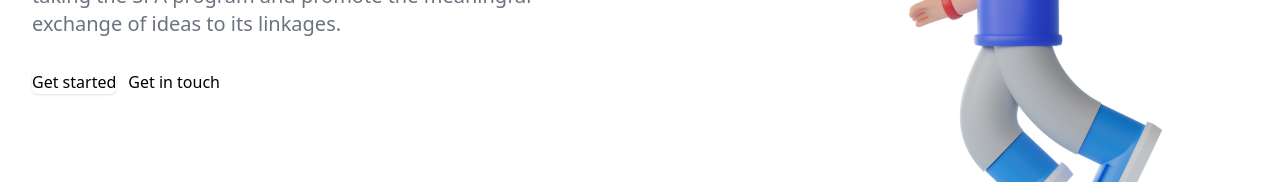
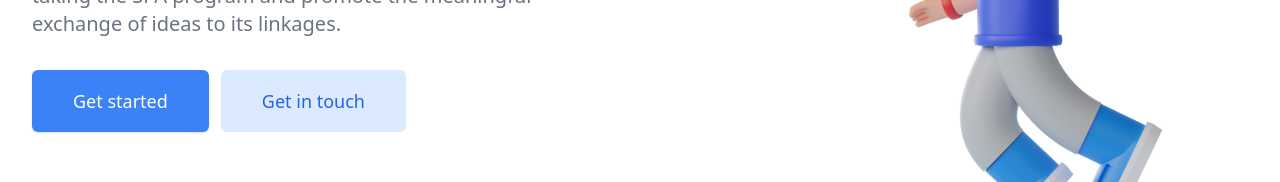
Before and after one commit to JedAdrianDenosta/cnhs-spa-website, a Next.js app: page / in a window 1280 px wide. Shown: the part 482-664 px from the top of the page. Built offline with nearby package versions, Linux system fonts and the light colour scheme.

Commit message:
update CTA's

```diff
--- a/components/pages/home/HeroSection.jsx
+++ b/components/pages/home/HeroSection.jsx
@@ -23,19 +23,18 @@
           </p>
           <div className="my-5 sm:my-8 sm:flex sm:justify-center lg:justify-start">
             <div className="rounded-md shadow">
-              <Link
-                href="/"
-                className="w-full flex items-center justify-center px-8 py-3 border border-transparent text-base font-medium rounded-md text-white bg-blue-500 hover:bg-blue-600 md:py-4 md:text-lg md:px-10"
-              >
-                Get started
+              <Link href="/">
+                <span className="w-full flex items-center justify-center px-8 py-3 border border-transparent text-base font-medium rounded-md text-white bg-blue-500 hover:bg-blue-600 md:py-4 md:text-lg md:px-10">
+                  {" "}
+                  Get started
+                </span>
               </Link>
             </div>
             <div className="mt-3 sm:mt-0 sm:ml-3">
-              <Link
-                href="/"
-                className="w-full flex items-center justify-center px-8 py-3 border border-transparent text-base font-medium rounded-md text-blue-600 bg-blue-100 hover:bg-blue-200 md:py-4 md:text-lg md:px-10"
-              >
-                Get in touch
+              <Link href="/">
+                <span className="w-full flex items-center justify-center px-8 py-3 border border-transparent text-base font-medium rounded-md text-blue-600 bg-blue-100 hover:bg-blue-200 md:py-4 md:text-lg md:px-10">
+                  Get in touch
+                </span>
               </Link>
             </div>
           </div>
```
